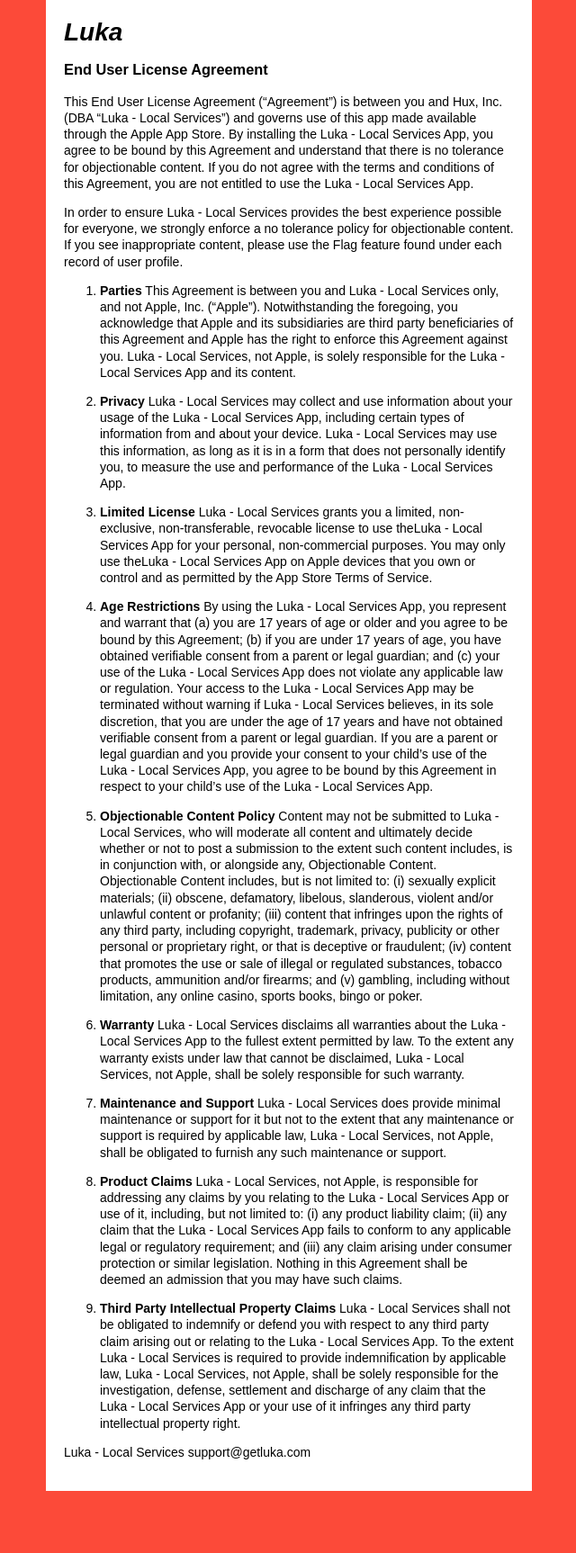
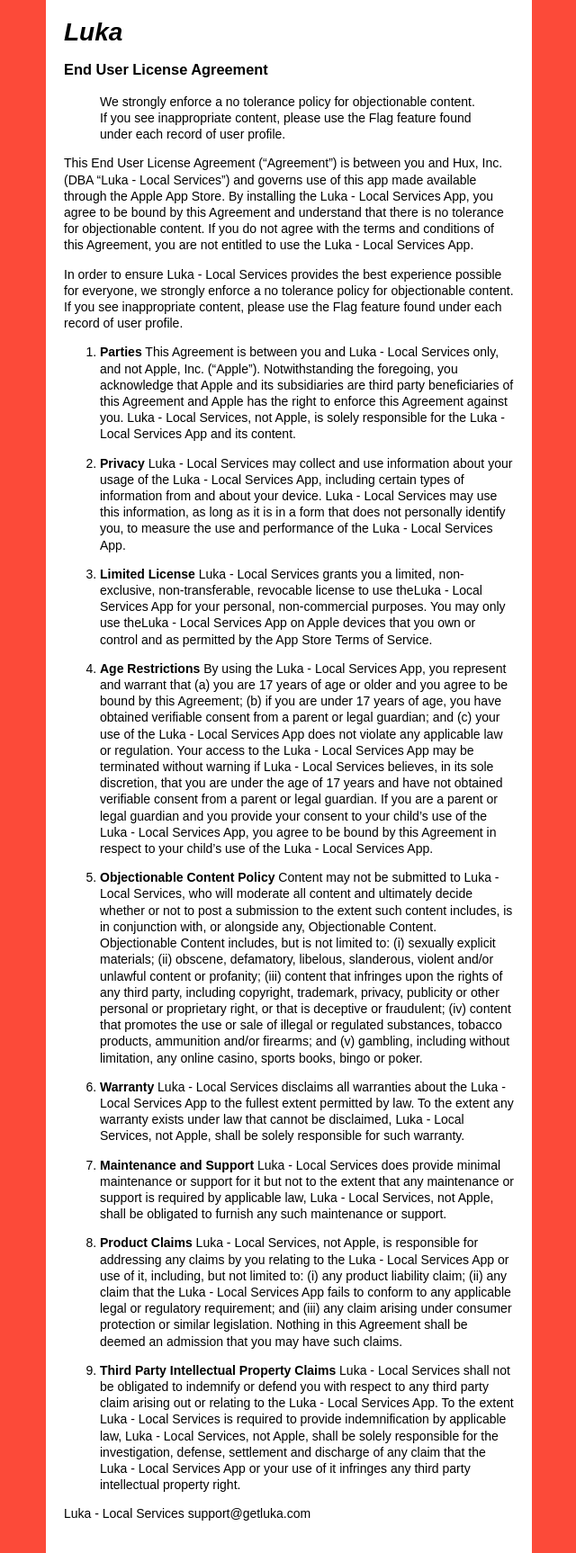
Before and after one commit to jamesloper/help.getluka.com, a Jekyll site: the page built from eula.md, in a window 1280 px wide. Shown: the whole page at 90% size, without its empty margins (319-959 px from the left). Built offline with Jekyll 4.4.1, drawn with Linux system fonts in a browser that asks for light colours; before the commit the page ends 1657 px from its top, so only the background shows below that.

Commit message:
Update eula.md

```diff
--- a/eula.md
+++ b/eula.md
@@ -3,6 +3,8 @@ layout: page
 title: End User License Agreement
 permalink: /eula
 ---
+
+> We strongly enforce a no tolerance policy for objectionable content. If you see inappropriate content, please use the Flag feature found under each record of user profile.
 
 This End User License Agreement ("Agreement") is between you and Hux, Inc. (DBA “Luka - Local Services”) and governs use of this app made available through the Apple App Store. By installing the Luka - Local Services App, you agree to be bound by this Agreement and understand that there is no tolerance for objectionable content. If you do not agree with the terms and conditions of this Agreement, you are not entitled to use the Luka - Local Services App.
 
```
